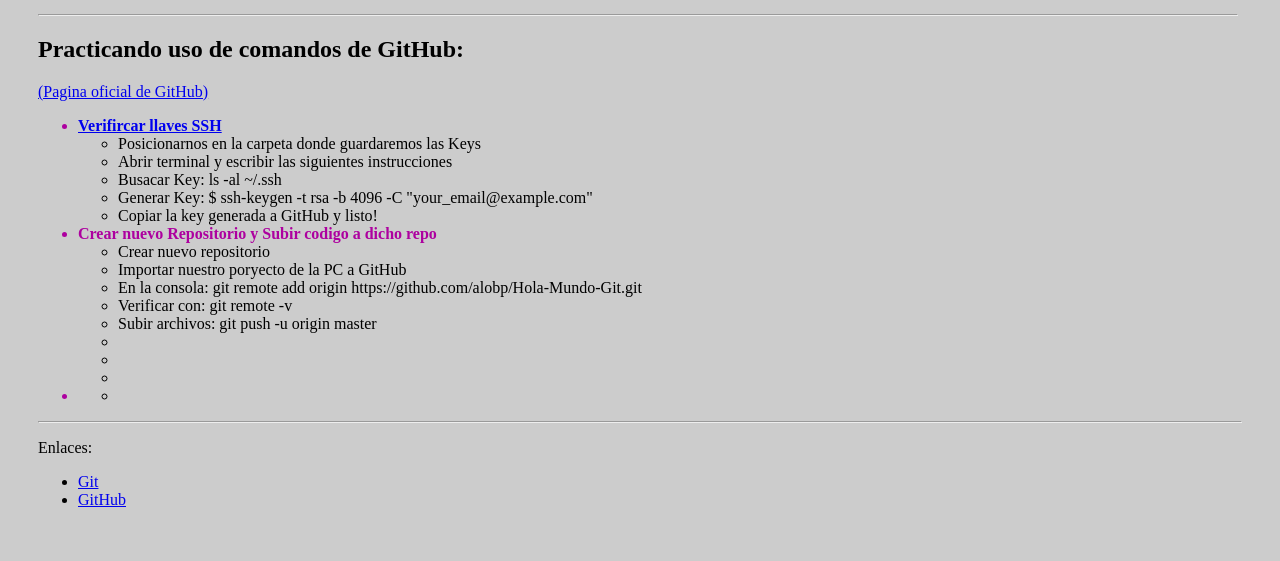
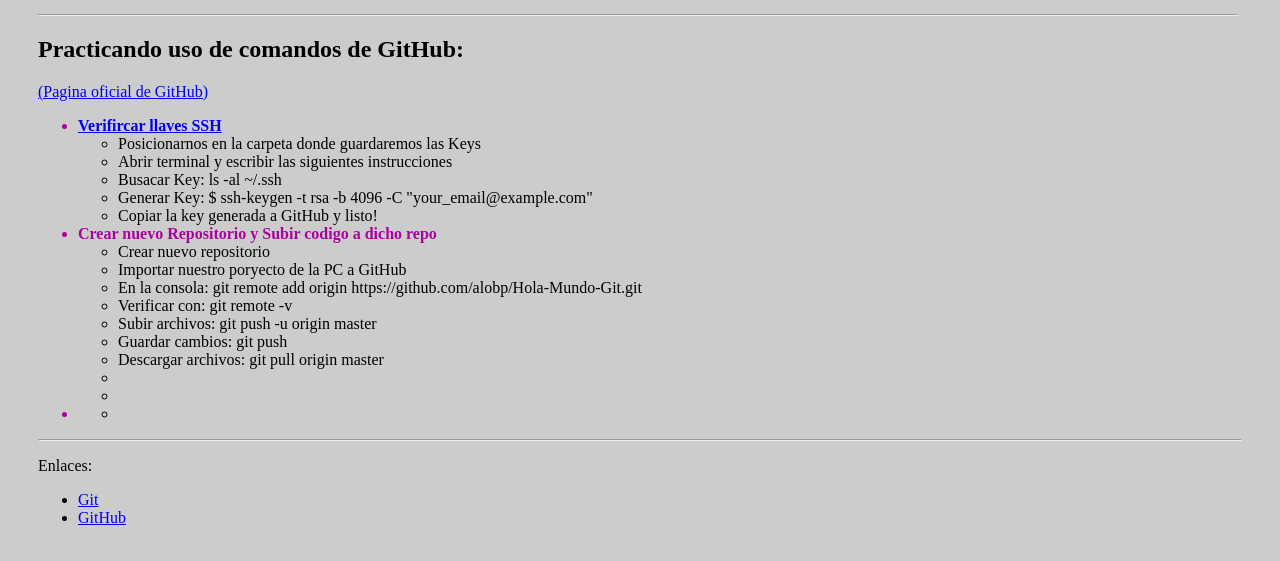
Before and after one commit to alobp/Hola-Mundo-Git, a plain HTML site: page github.html in a window 1280 px wide. Shown: the part 111-672 px from the top of the page. Drawn offline with Linux system fonts and the light colour scheme.

Commit message:
se agrego descripion de descarga de archivos

```diff
--- a/github.html
+++ b/github.html
@@ -30,7 +30,8 @@
                     <li>En la consola: git remote add origin https://github.com/alobp/Hola-Mundo-Git.git</li>
                     <li>Verificar con: git remote -v</li>
                     <li>Subir archivos: git push -u origin master</li>
-                    <li></li>
+                    <li>Guardar cambios: git push</li>
+                    <li>Descargar archivos: git pull origin master</li>
                     <li></li>
                     <li></li>
                 </ul>
```
